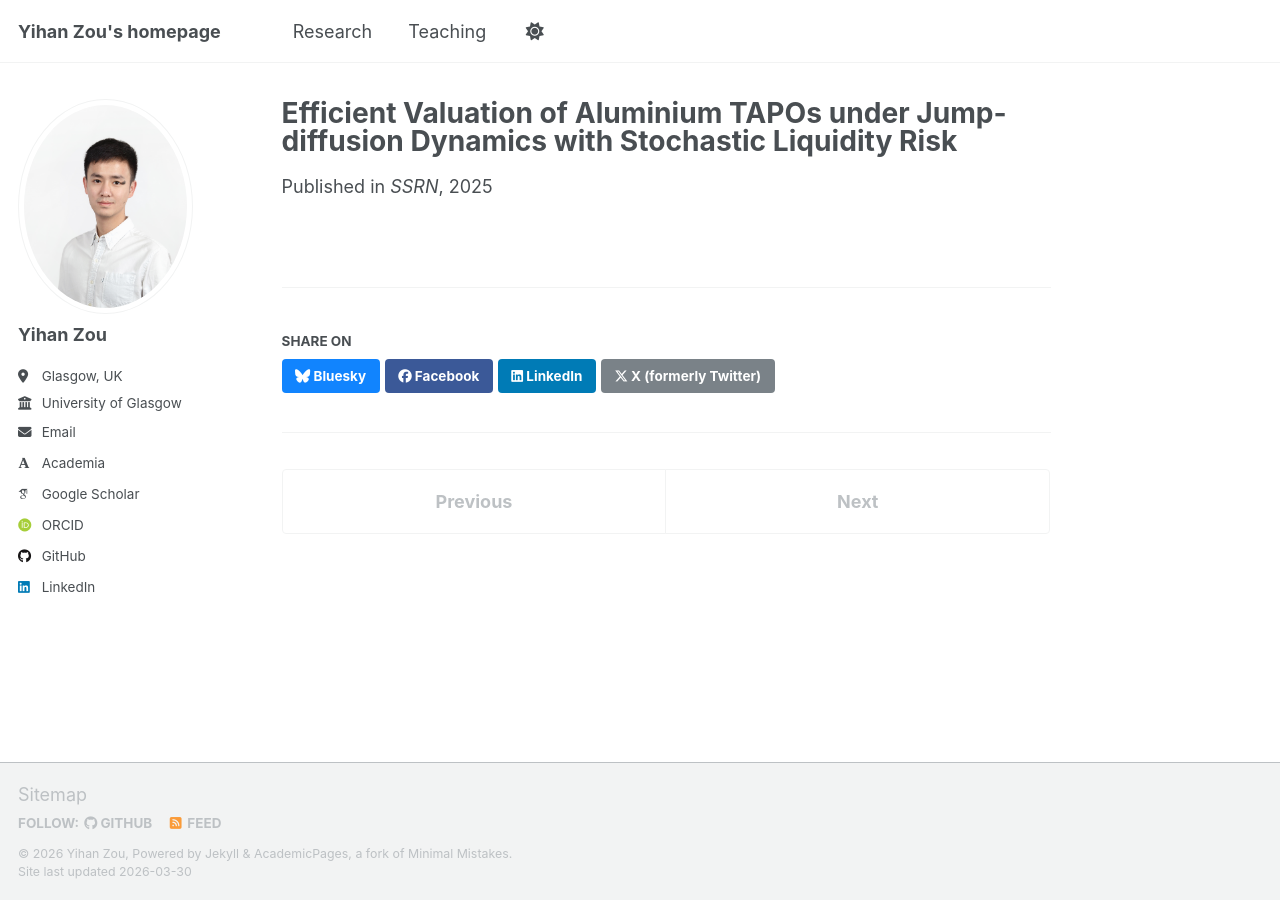
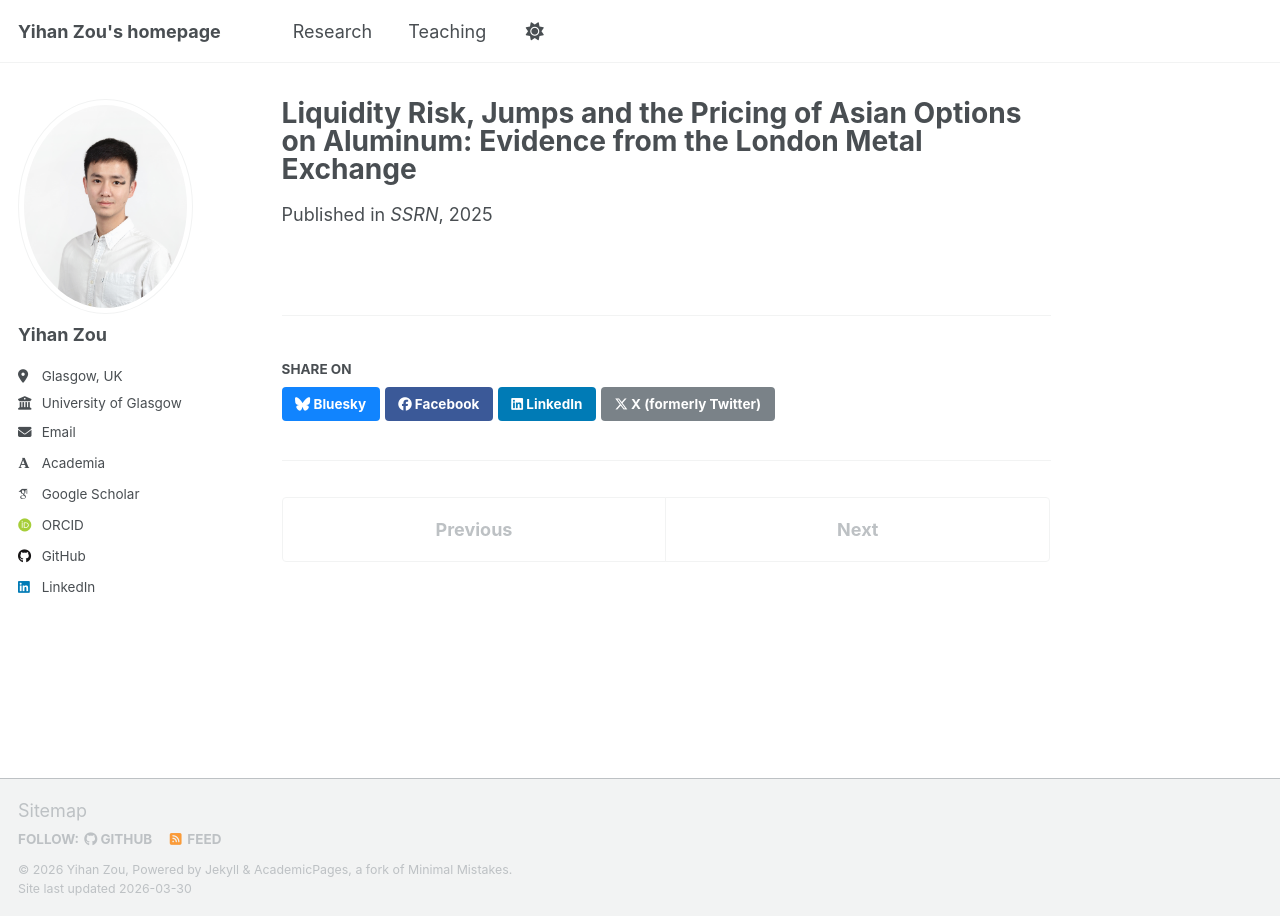
Before and after one commit to yihanZzz/yihanZzz.github.io, a Jekyll site: the page built from _publications/2025-08-stochastic-liquidity-risk-jump-diffusion-aluminum-tapos.md, in a window 1280 px wide. Built offline with Jekyll 4.4.1, drawn with Linux system fonts in a browser that asks for light colours; some web fonts are replaced; a script that is not in the unit is left out.

Commit message:
Update 2025-08-stochastic-liquidity-risk-jump-diffusion-aluminum-tapos.md

```diff
--- a/_publications/2025-08-stochastic-liquidity-risk-jump-diffusion-aluminum-tapos.md
+++ b/_publications/2025-08-stochastic-liquidity-risk-jump-diffusion-aluminum-tapos.md
@@ -1,9 +1,10 @@
 ---
-title: "Efficient Valuation of Aluminium TAPOs under Jump-diffusion Dynamics with Stochastic Liquidity Risk"
+title: "Liquidity Risk, Jumps and the Pricing of Asian Options on Aluminum: Evidence from the London Metal Exchange"
 authors: "Chenfang Cao, Christian Ewald, and Yihan Zou"
 venue: "SSRN"
 venue_url: "https://papers.ssrn.com/sol3/papers.cfm?abstract_id=5286594"
 date: 2025-08-01
 collection: publications
 category: Preprints
+excerpt: "Submitted"
 ---
```
